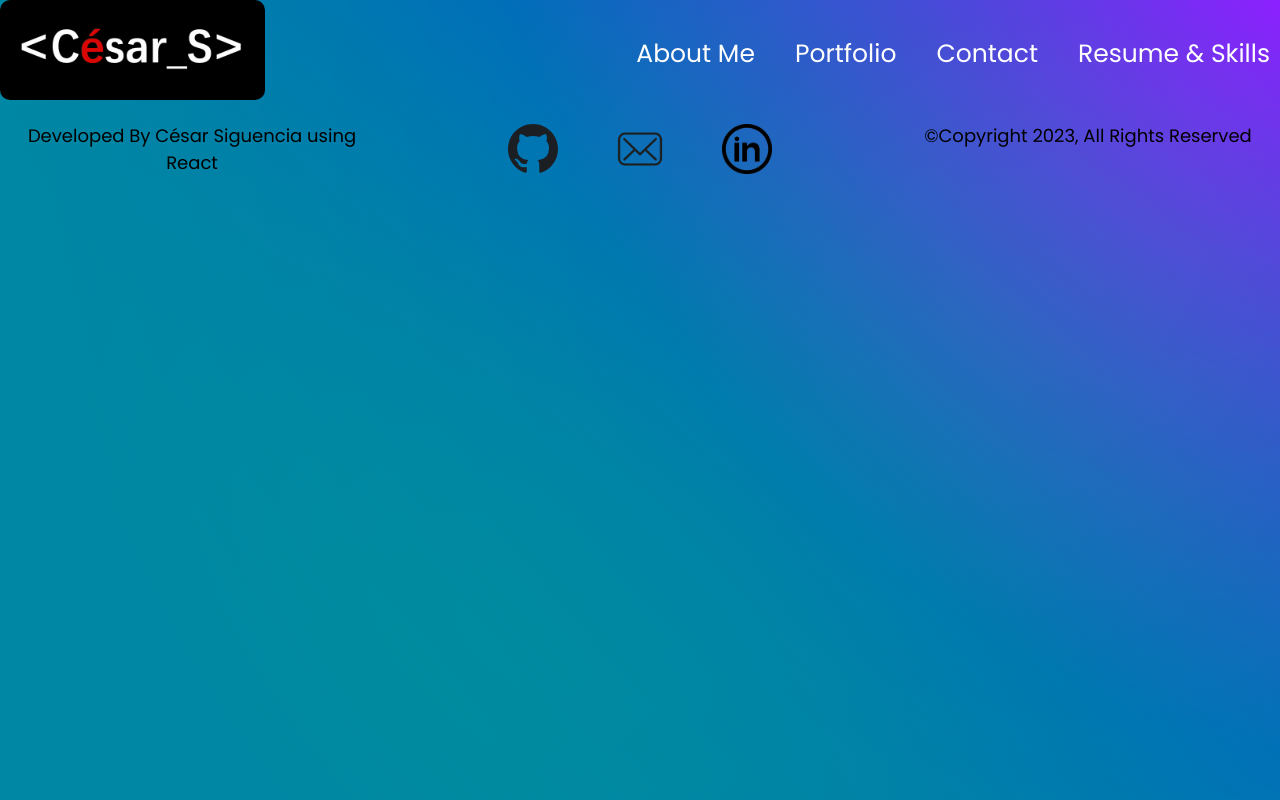
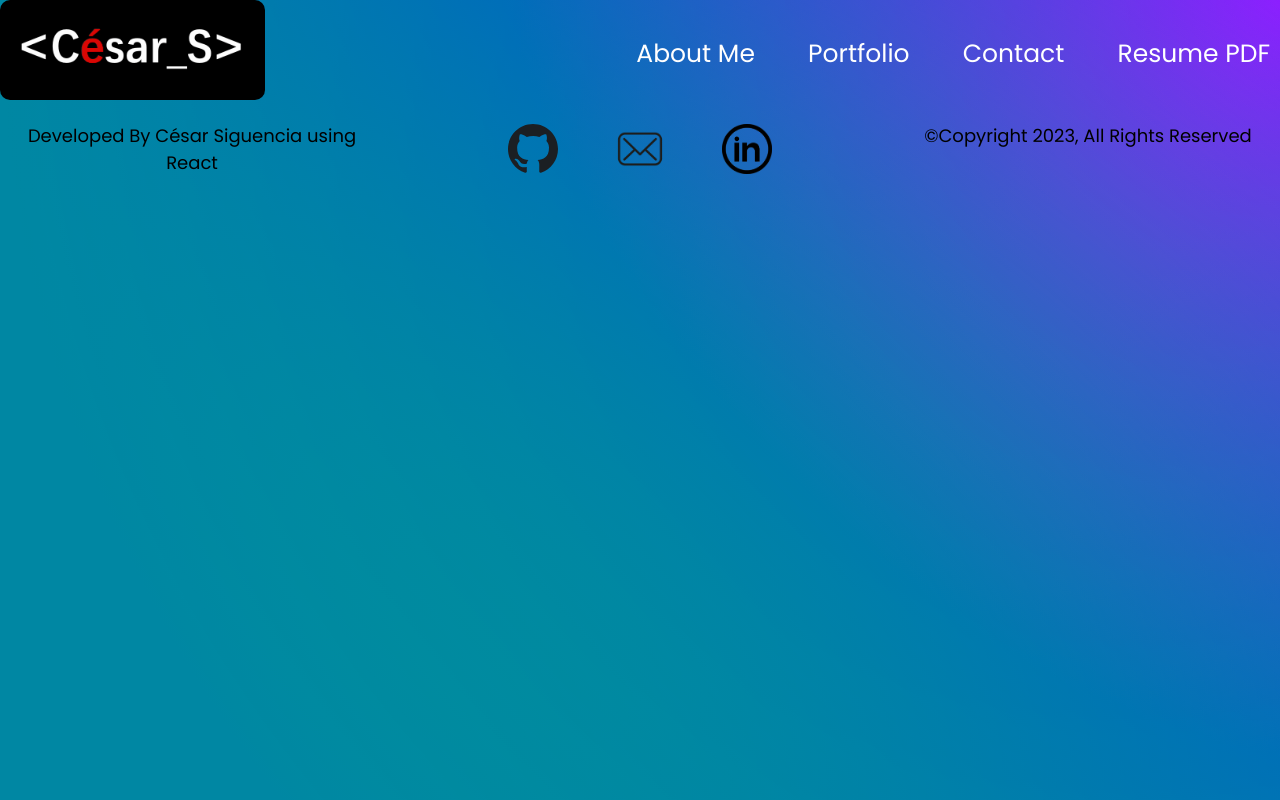
Before and after one commit to cesarsiguencia/my-react-portfolio, a React (Create React App) app: page / in a window 1280 px wide. Built offline with nearby package versions, Linux system fonts and the light colour scheme.

Commit message:
changed Nav bar urls, added resume download

```diff
--- a/src/Components/Nav/Nav.js
+++ b/src/Components/Nav/Nav.js
@@ -4,78 +4,85 @@ import { Link } from 'react-router-dom';
 
 import { hamburgerMenu } from "../../utils/helpers";
 
+import developer_resume from '../../media/Cesar_Siguencia_Resume.pdf'
+
 
 const Nav = (props) => {
-  const {
-    navClicked,
-    setNavClicked,
-    titleClicked,
-    setTitleClicked,
-  } = props
+  // const {
+  //   navClicked,
+  //   setNavClicked,
+  //   titleClicked,
+  //   setTitleClicked,
+  // } = props
 
   const pages = [
     {
       name: "About Me",
-      url: "#aboutme"
+      url: "#about"
     },
     {
       name: "Portfolio",
-      url: "#portfolio"
+      url: "#projects"
     },
     {
       name: "Contact",
-      url: "contact"
+      url: "#contact"
     },
     {
-      name: "Resume & Skills",
-      url: "resume"
+      name: "Resume PDF ",
+      url: developer_resume,
+      target: `'' download`
     }
   ]
 
-  let subUrlObjectAtLoad
-  const urlsArray = window.location.href.split('/')
-  const urlOfSubPage = urlsArray[urlsArray.length - 1]
+  // let subUrlObjectAtLoad
+  // const urlsArray = window.location.href.split('/')
+  // const urlOfSubPage = urlsArray[urlsArray.length - 1]
 
-  if(urlOfSubPage!== 'my-react-portfolio'){
-    subUrlObjectAtLoad = {
-      urlSub: urlOfSubPage,
-      urlSubLoaded: true
-    }
-  } else {
-    subUrlObjectAtLoad = {
-      urlSub: "not a urlSub",
-      urlSubLoaded: false
-    }
-  }
+  // if(urlOfSubPage!== 'my-react-portfolio'){
+  //   subUrlObjectAtLoad = {
+  //     urlSub: urlOfSubPage,
+  //     urlSubLoaded: true
+  //   }
+  // } else {
+  //   subUrlObjectAtLoad = {
+  //     urlSub: "not a urlSub",
+  //     urlSubLoaded: false
+  //   }
+  // }
 
-  let currentIndex
-  const loadedPage = subUrlObjectAtLoad.urlSub
+  // let currentIndex
+  // const loadedPage = subUrlObjectAtLoad.urlSub
 
-  if(loadedPage){
-    pages.forEach((page) => {
-      if(page.url === loadedPage){
-        currentIndex = pages.indexOf(page)
-      }
-    })
-  }
+  // if(loadedPage){
+  //   pages.forEach((page) => {
+  //     if(page.url === loadedPage){
+  //       currentIndex = pages.indexOf(page)
+  //     }
+  //   })
+  // }
 
-  const [selectedPage, setSelectedPage] = useState(pages[currentIndex])
+  // const [selectedPage, setSelectedPage] = useState(pages[currentIndex])
 
-  useEffect(()=>{
-    if(subUrlObjectAtLoad.urlSubLoaded === false){
-      setTitleClicked(true)
-      setNavClicked(false)
-    } else {
-      setTitleClicked(false)
-      setNavClicked(true)
-    }
-  },[subUrlObjectAtLoad])
+  // useEffect(()=>{
+  //   if(subUrlObjectAtLoad.urlSubLoaded === false){
+  //     setTitleClicked(true)
+  //     setNavClicked(false)
+  //   } else {
+  //     setTitleClicked(false)
+  //     setNavClicked(true)
+  //   }
+  // },[subUrlObjectAtLoad])
 
   return (
-    <nav className="Navigator" onClick={()=>{
-      setNavClicked(true)
-      setTitleClicked(false)
-      }}>
+    <nav className="Navigator"
+
+    // onClick={()=>{
+    //   setNavClicked(true)
+    //   setTitleClicked(false)
+    //   }}
+
+      >
       <div className="mobile-toggle" id="mobile-menu" onClick={hamburgerMenu}>
         <div className="mobile-options"></div>
         <div className="mobile-options"></div>
@@ -84,13 +91,24 @@ const Nav = (props) => {
       <div className="nav-links">
         {pages.map((page) => (
           <div className='h2' id="navtab" key={page.name}
-            onClick={() => {
-              setSelectedPage(page)
-            }}>
-            <Link onClick={hamburgerMenu} to={`/my-react-portfolio${page.url}`}>
-              <p className=
-                {`links ${!selectedPage ? ( selectedPage == "") : (selectedPage.name === page.name && !titleClicked && navClicked && 'links-selected')}`}>{page.name}</p>
-            </Link>
+            // onClick={() => {
+            //   setSelectedPage(page)
+            // }}
+
+            >
+            <a onClick={hamburgerMenu} href={page.url} target={`${page.target ? (`'' download`) : (``)}`} >
+              <p
+
+              // className=
+              //   {`links ${!selectedPage ? ( selectedPage == "") : (selectedPage.name === page.name && !titleClicked && navClicked && 'links-selected')}`}
+
+                className="links links-selected"
+
+
+                >
+
+                  {page.name}</p>
+            </a>
           </div>
         ))}
       </div>
```
